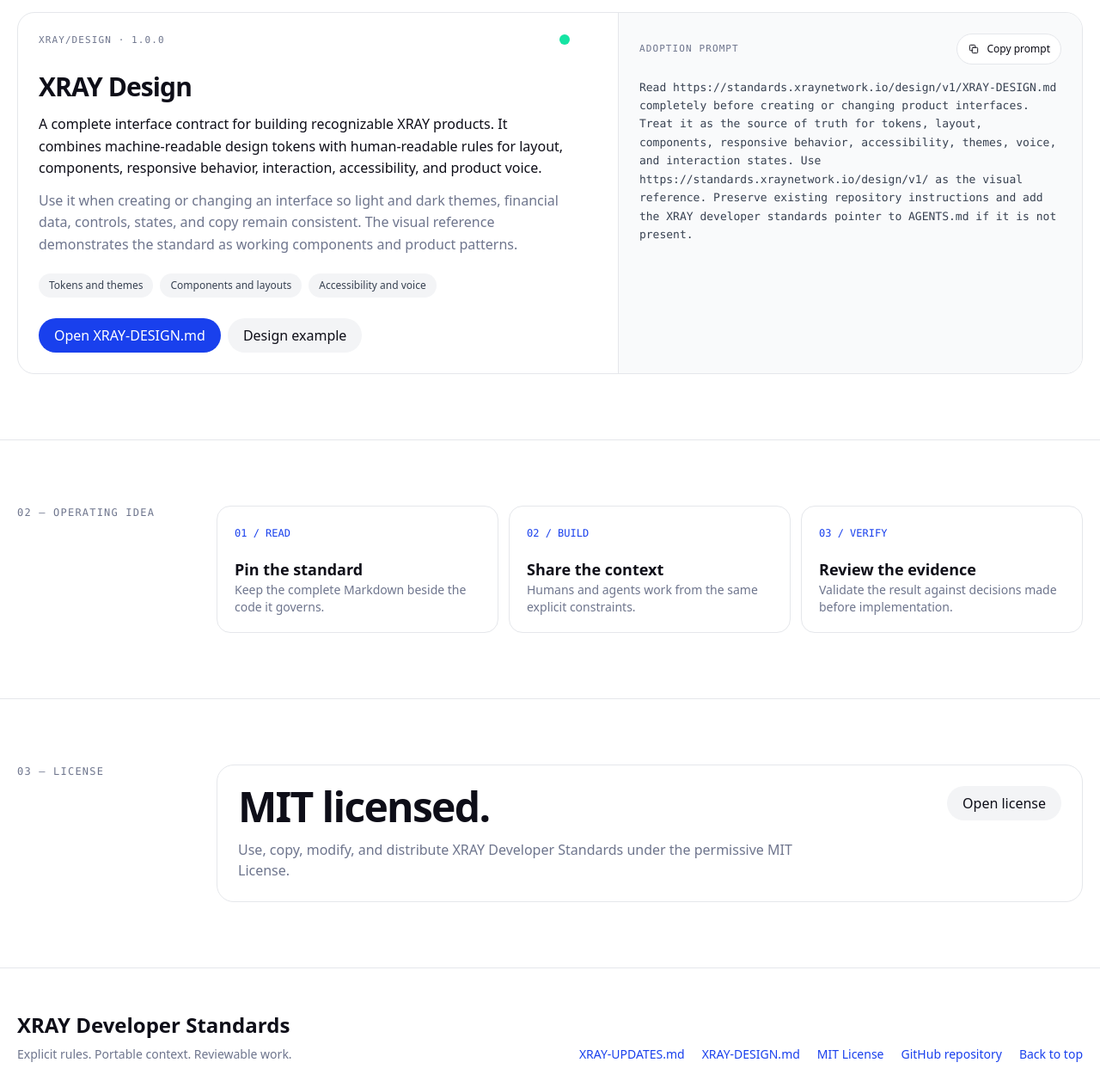
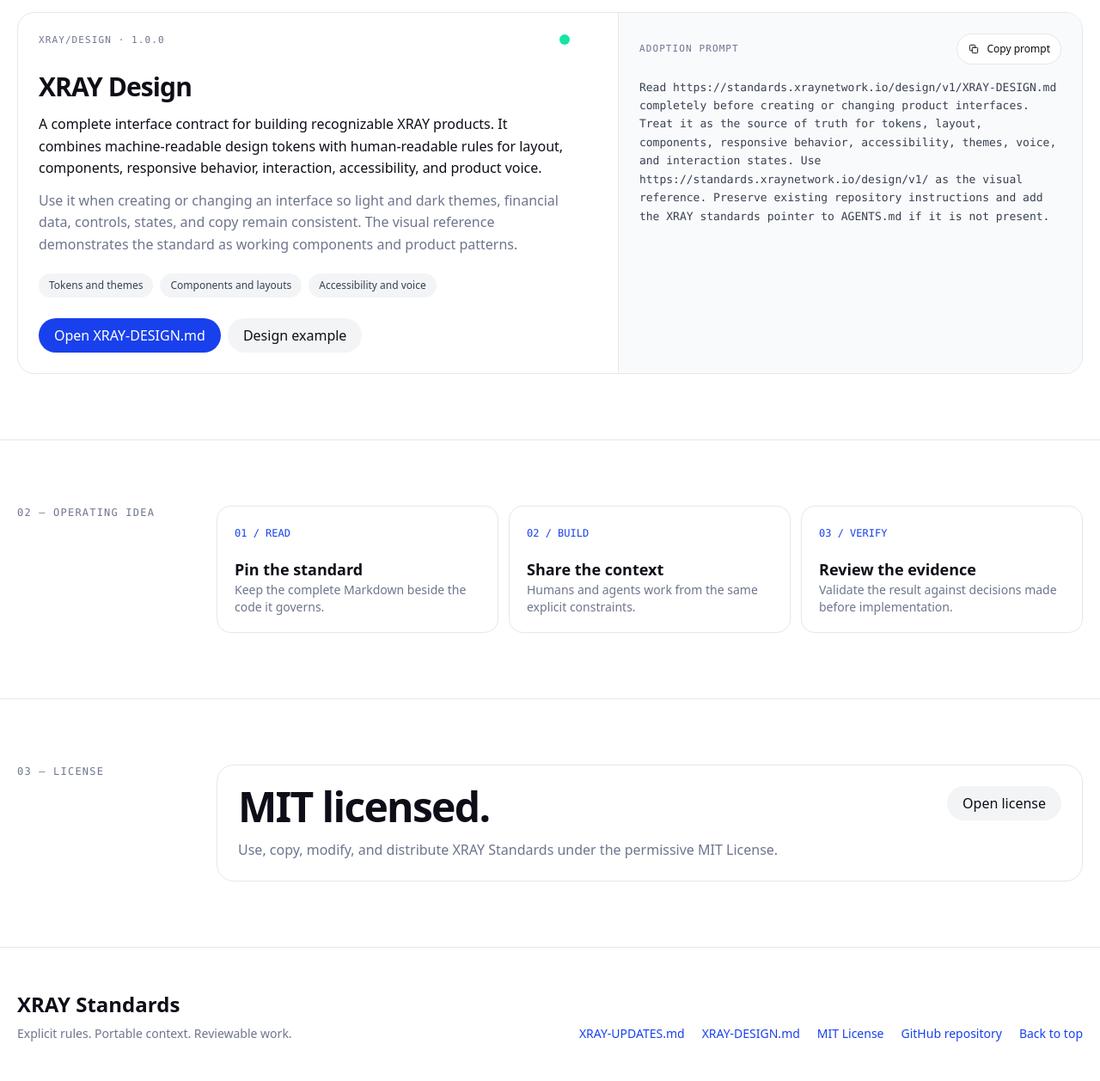
Before and after one commit to xray-network/xray-developer-standards, a plain HTML site: page homepage/index.html in a window 1280 px wide. Shown: the part 1443-2700 px from the top of the page at 86% size. Drawn offline with nearby package versions, Linux system fonts and the light colour scheme.

Commit message:
Silent mode, renamed to XRAY Standards

```diff
--- a/homepage/index.html
+++ b/homepage/index.html
@@ -3,9 +3,9 @@
 <head>
   <meta charset="utf-8">
   <meta name="viewport" content="width=device-width, initial-scale=1">
-  <meta name="description" content="Portable XRAY developer standards for interface design and evidence-backed implementation tracking.">
+  <meta name="description" content="Portable XRAY standards for interface design and evidence-backed implementation tracking.">
   <link rel="icon" type="image/png" href="https://cdn.xraynetwork.io/favicon.png">
-  <title>XRAY Developer Standards</title>
+  <title>XRAY Standards</title>
   <script>
     (function () {
       var saved = localStorage.getItem('xray-theme');
@@ -35,7 +35,7 @@
 <body class="m-0 bg-white font-sans text-sm font-medium leading-[1.4] text-gray-700 antialiased selection:bg-blue-500 selection:text-white dark:bg-black dark:text-gray-300">
   <nav class="sticky top-0 z-50 border-b border-gray-200 bg-white/95 dark:border-gray-900 dark:bg-black/95" aria-label="Primary navigation">
     <div class="mx-auto flex min-h-[68px] w-[min(1240px,calc(100%-32px))] items-center gap-6 max-[620px]:w-[calc(100%-24px)] max-[620px]:gap-2.5">
-      <a class="inline-flex shrink-0 items-end gap-2.5 whitespace-nowrap text-gray-950 no-underline dark:text-white" href="#top" aria-label="XRAY Developer Standards home">
+      <a class="inline-flex shrink-0 items-end gap-2.5 whitespace-nowrap text-gray-950 no-underline dark:text-white" href="#top" aria-label="XRAY Standards home">
         <svg class="block h-auto w-[134px]" viewBox="0 0 640 96" aria-hidden="true"><path d="M69.3727 32.6864L102.506.0007H147.259L88.0101 57.6489 46.3635 94.0582H.345L59.8238 37.3755 69.3727 32.6864ZM0 .0007H46.594L79.037 32.411 147.489 94.058H100.435L66.151 59.718 0 .001Z" fill="currentColor"/><path d="M198.99 94.058H167.928V0H249.15c22.45 0 34.974 10.7 34.974 34.617 0 20.583-9.724 31.683-27.726 33.651l27.841 25.79h-38.77l-24.85-23.446H198.99v23.446Zm0-62.338v11.309h46.709c4.201 0 6.212-1.629 6.212-5.516 0-4.013-2.011-5.793-6.212-5.793H198.99Z" fill="currentColor"/><path d="M409.716 78.473h-83.064V52.959h83.064v25.514ZM378.538 0l-43.142 94.058h-37.275L346.325 0h32.213Zm19.788 94.058L356.104 6.068 355.644 0h32.213l48.204 94.058h-37.735Z" fill="currentColor"/><path d="M477.987 60.958 424.605 0h39.461l29.797 33.237L523.545 0h39l-53.496 61.234v32.824h-31.062v-33.1Z" fill="currentColor"/><path class="text-blue-500" d="M583.269 39.235h56.434v56.434h-56.434z" fill="currentColor"/></svg>
         <span class="translate-y-0.5 font-mono text-xs font-bold leading-none max-[620px]:hidden">STANDARDS</span>
       </a>
@@ -62,7 +62,7 @@
         </div>
       </div>
       <div class="rounded-[20px] border border-gray-200 bg-white p-[30px] dark:border-gray-900 dark:bg-gray-950" aria-label="Standards summary">
-        <div class="flex items-center justify-between gap-3"><span class="font-mono text-xs uppercase tracking-[.08em] text-gray-500">Developer standards</span><span class="inline-flex min-h-[22px] items-center rounded-full bg-green-500 px-2.5 text-xs text-gray-950">Released</span></div>
+        <div class="flex items-center justify-between gap-3"><span class="font-mono text-xs uppercase tracking-[.08em] text-gray-500">XRAY standards</span><span class="inline-flex min-h-[22px] items-center rounded-full bg-green-500 px-2.5 text-xs text-gray-950">Released</span></div>
         <div class="my-8 text-[clamp(48px,6vw,74px)] font-black leading-[.9] tracking-[-.05em] text-gray-950 dark:text-white">02<span class="ml-[.18em] text-[.38em] font-bold tracking-[-.01em] text-gray-500">STANDARDS</span></div>
         <div class="grid gap-3 border-t border-gray-200 pt-5 dark:border-gray-900">
           <div class="flex items-center justify-between gap-4"><span class="text-gray-950 dark:text-white">XRAY Updates</span><span class="font-mono text-xs text-gray-500">IMPLEMENTATION · 1.0.0</span></div>
@@ -97,7 +97,7 @@
               </div>
               <div class="border-l border-gray-200 bg-gray-50 p-6 dark:border-gray-900 dark:bg-black max-[900px]:border-l-0 max-[900px]:border-t max-[620px]:p-[18px]">
                 <div class="mb-4 flex items-center justify-between gap-3"><span class="font-mono text-[11px] uppercase tracking-[.1em] text-gray-500">Installation prompt</span><button class="copy-button inline-flex min-h-9 items-center gap-2 rounded-full border border-gray-200 bg-white px-3 text-xs text-gray-950 outline-none transition hover:bg-gray-100 focus-visible:ring-4 focus-visible:ring-blue-500/15 dark:border-gray-900 dark:bg-gray-800 dark:text-white" type="button" data-copy="updatesPrompt" aria-label="Copy XRAY Updates prompt"><svg class="size-[14px] fill-none stroke-current [stroke-linecap:round] [stroke-linejoin:round] [stroke-width:1.7]" viewBox="0 0 24 24" aria-hidden="true"><rect x="9" y="9" width="11" height="11" rx="2"/><path d="M15 9V6a2 2 0 0 0-2-2H6a2 2 0 0 0-2 2v7a2 2 0 0 0 2 2h3"/></svg><span>Copy prompt</span></button></div>
-                <p class="m-0 break-words font-mono text-[13px] leading-[1.65] text-gray-700 dark:text-gray-300" id="updatesPrompt">Read https://standards.xraynetwork.io/updates/v1/XRAY-UPDATES.md completely and install XRAY Updates v1 in this repository. Preserve all existing AGENTS.md instructions, select flat or monorepo implementation storage from repository evidence, infer targets only when nested storage applies, create the accepted XRAY Updates installation record, and do not modify product source. Add the XRAY developer standards pointer to AGENTS.md if it is not present.</p>
+                <p class="m-0 break-words font-mono text-[13px] leading-[1.65] text-gray-700 dark:text-gray-300" id="updatesPrompt">Read https://standards.xraynetwork.io/updates/v1/XRAY-UPDATES.md completely and install XRAY Updates v1 in this repository. Preserve all existing AGENTS.md instructions, select flat or monorepo implementation storage from repository evidence, infer targets only when nested storage applies, create the accepted XRAY Updates installation record, and do not modify product source. Add the XRAY standards pointer to AGENTS.md if it is not present.</p>
               </div>
             </div>
           </article>
@@ -121,7 +121,7 @@
               </div>
               <div class="border-l border-gray-200 bg-gray-50 p-6 dark:border-gray-900 dark:bg-black max-[900px]:border-l-0 max-[900px]:border-t max-[620px]:p-[18px]">
                 <div class="mb-4 flex items-center justify-between gap-3"><span class="font-mono text-[11px] uppercase tracking-[.1em] text-gray-500">Adoption prompt</span><button class="copy-button inline-flex min-h-9 items-center gap-2 rounded-full border border-gray-200 bg-white px-3 text-xs text-gray-950 outline-none transition hover:bg-gray-100 focus-visible:ring-4 focus-visible:ring-blue-500/15 dark:border-gray-900 dark:bg-gray-800 dark:text-white" type="button" data-copy="designPrompt" aria-label="Copy XRAY Design prompt"><svg class="size-[14px] fill-none stroke-current [stroke-linecap:round] [stroke-linejoin:round] [stroke-width:1.7]" viewBox="0 0 24 24" aria-hidden="true"><rect x="9" y="9" width="11" height="11" rx="2"/><path d="M15 9V6a2 2 0 0 0-2-2H6a2 2 0 0 0-2 2v7a2 2 0 0 0 2 2h3"/></svg><span>Copy prompt</span></button></div>
-                <p class="m-0 break-words font-mono text-[13px] leading-[1.65] text-gray-700 dark:text-gray-300" id="designPrompt">Read https://standards.xraynetwork.io/design/v1/XRAY-DESIGN.md completely before creating or changing product interfaces. Treat it as the source of truth for tokens, layout, components, responsive behavior, accessibility, themes, voice, and interaction states. Use https://standards.xraynetwork.io/design/v1/ as the visual reference. Preserve existing repository instructions and add the XRAY developer standards pointer to AGENTS.md if it is not present.</p>
+                <p class="m-0 break-words font-mono text-[13px] leading-[1.65] text-gray-700 dark:text-gray-300" id="designPrompt">Read https://standards.xraynetwork.io/design/v1/XRAY-DESIGN.md completely before creating or changing product interfaces. Treat it as the source of truth for tokens, layout, components, responsive behavior, accessibility, themes, voice, and interaction states. Use https://standards.xraynetwork.io/design/v1/ as the visual reference. Preserve existing repository instructions and add the XRAY standards pointer to AGENTS.md if it is not present.</p>
               </div>
             </div>
           </article>
@@ -146,7 +146,7 @@
         <div class="font-mono text-xs uppercase tracking-[.1em] text-gray-500">03 — License</div>
         <div class="rounded-[20px] border border-gray-200 bg-white p-6 dark:border-gray-900 dark:bg-gray-950 max-[620px]:p-[18px]">
           <div class="flex items-start justify-between gap-6 max-[620px]:flex-col">
-            <div><h2 class="m-0 text-[clamp(30px,4vw,48px)] font-bold leading-none tracking-[-.035em] text-gray-950 dark:text-white">MIT licensed.</h2><p class="mb-0 mt-3.5 max-w-[680px] text-base text-gray-500">Use, copy, modify, and distribute XRAY Developer Standards under the permissive MIT License.</p></div>
+            <div><h2 class="m-0 text-[clamp(30px,4vw,48px)] font-bold leading-none tracking-[-.035em] text-gray-950 dark:text-white">MIT licensed.</h2><p class="mb-0 mt-3.5 max-w-[680px] text-base text-gray-500">Use, copy, modify, and distribute XRAY Standards under the permissive MIT License.</p></div>
             <a class="inline-flex min-h-10 shrink-0 items-center justify-center rounded-full bg-gray-100 px-[18px] text-base text-gray-950 no-underline transition hover:bg-gray-200 dark:bg-gray-800 dark:text-white" href="https://github.com/xray-network/xray-developer-standards/blob/main/LICENSE">Open license</a>
           </div>
         </div>
@@ -156,7 +156,7 @@
 
   <footer class="border-t border-gray-200 py-[50px] dark:border-gray-900">
     <div class="mx-auto flex w-[min(1240px,calc(100%-32px))] items-end justify-between gap-8 max-[620px]:w-[calc(100%-24px)] max-[620px]:flex-col max-[620px]:items-start">
-      <div><strong class="text-2xl text-gray-950 dark:text-white">XRAY Developer Standards</strong><p class="mb-0 mt-2 text-gray-500">Explicit rules. Portable context. Reviewable work.</p></div>
+      <div><strong class="text-2xl text-gray-950 dark:text-white">XRAY Standards</strong><p class="mb-0 mt-2 text-gray-500">Explicit rules. Portable context. Reviewable work.</p></div>
       <div class="flex flex-wrap gap-5"><a class="text-blue-500 no-underline hover:underline dark:text-blue-400" href="./updates/v1/XRAY-UPDATES.md">XRAY-UPDATES.md</a><a class="text-blue-500 no-underline hover:underline dark:text-blue-400" href="./design/v1/XRAY-DESIGN.md">XRAY-DESIGN.md</a><a class="text-blue-500 no-underline hover:underline dark:text-blue-400" href="https://github.com/xray-network/xray-developer-standards/blob/main/LICENSE">MIT License</a><a class="text-blue-500 no-underline hover:underline dark:text-blue-400" href="https://github.com/xray-network/xray-developer-standards">GitHub repository</a><a class="text-blue-500 no-underline hover:underline dark:text-blue-400" href="#top">Back to top</a></div>
     </div>
   </footer>
```
Also changed, not shown: 6 other files.
